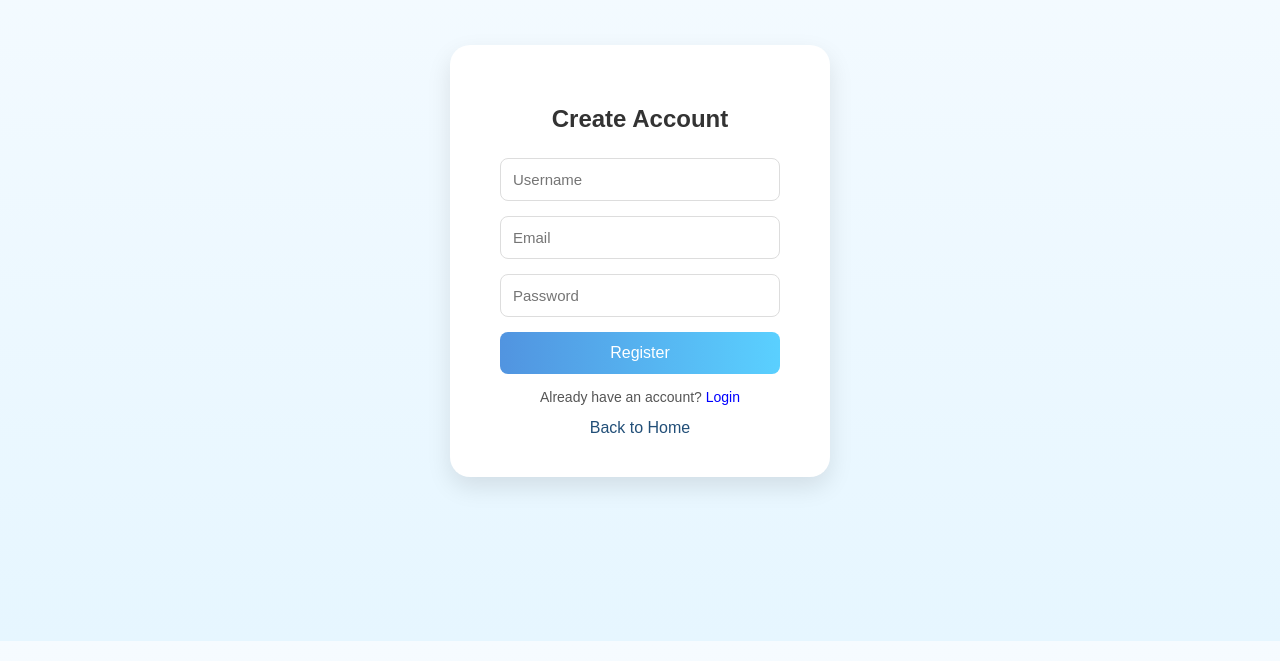
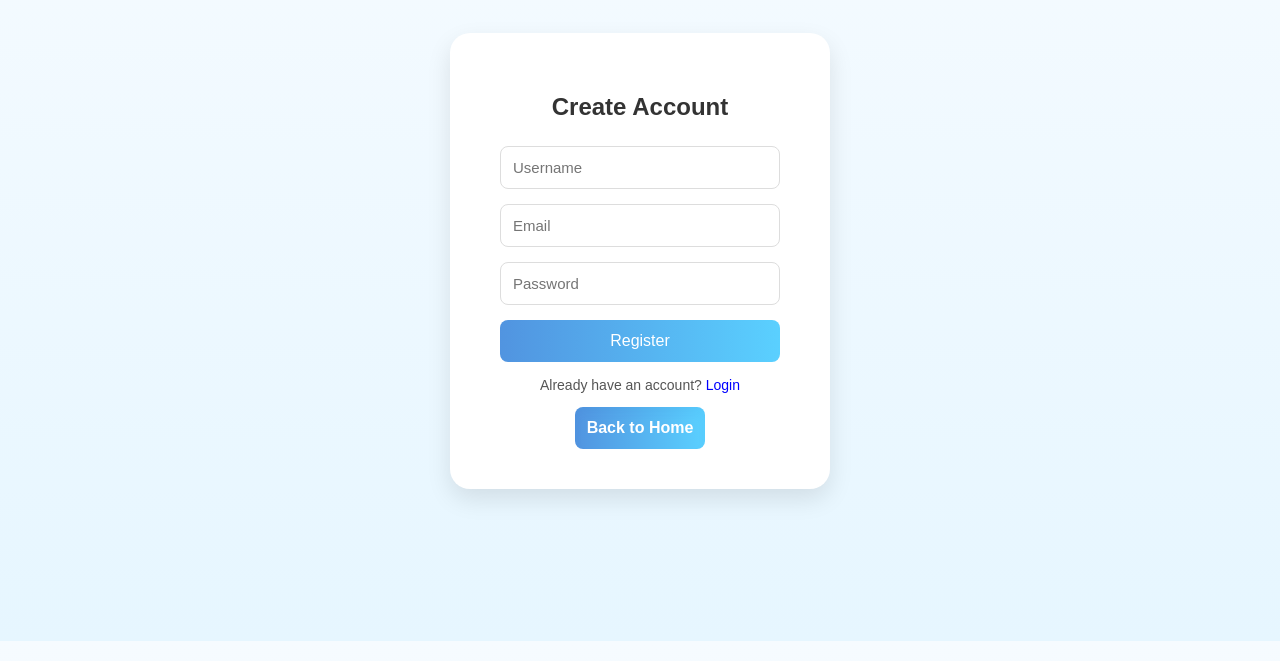
Before and after one commit to hamed-ali-inf/front_m2, a React (Vite) app: page /register in a window 1280 px wide. Shown: the part 159-820 px from the top of the page. Built offline with nearby package versions, Linux system fonts and the light colour scheme.

Commit message:
updated files

```diff
--- a/src/components/Form/Loginpage.jsx
+++ b/src/components/Form/Loginpage.jsx
@@ -70,6 +70,12 @@ export default function Loginpage() {
         >
           Login
         </button>
+         <button
+              className="tab"
+              onClick={() => navigate("/home")}
+            >
+              Back to home
+            </button>
         <div className="signup-line">
           Don't have an account?{" "}
           <span
--- a/src/components/Form/RegisterPage.jsx
+++ b/src/components/Form/RegisterPage.jsx
@@ -1,7 +1,10 @@
 import './RegisterPage.css';
 import { Link } from "react-router-dom";   // استيراد Link
+import { useNavigate } from "react-router-dom";
 
 export function RegisterPage() {
+  const navigate = useNavigate();
+
   return (
     <div className="register-page">
       <div className="register-card">
@@ -12,13 +15,19 @@ export function RegisterPage() {
           <input type="password" placeholder="Password" required />
           <button type="submit">Register</button>
         </form>
+
         <p>
           Already have an account?{" "}
           <Link to="/login" style={{ color: "blue", cursor: "pointer" }}>
             Login
           </Link>
         </p>
-         <Link to="/" className="btn-back">Back to Home</Link>
+         <button
+              className="tab"
+              onClick={() => navigate("/home")}
+            >
+              Back to Home
+            </button>
       </div>
     </div>
   );
```
